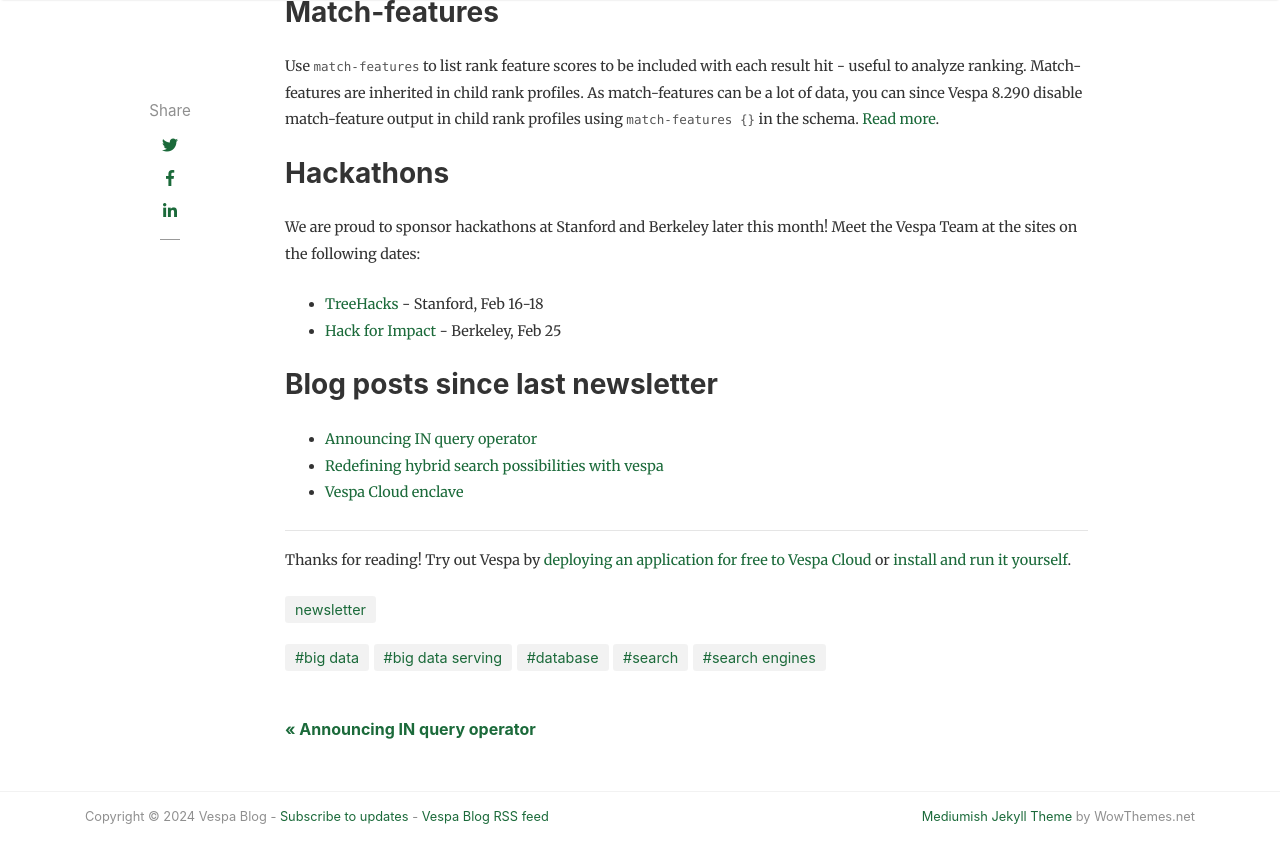
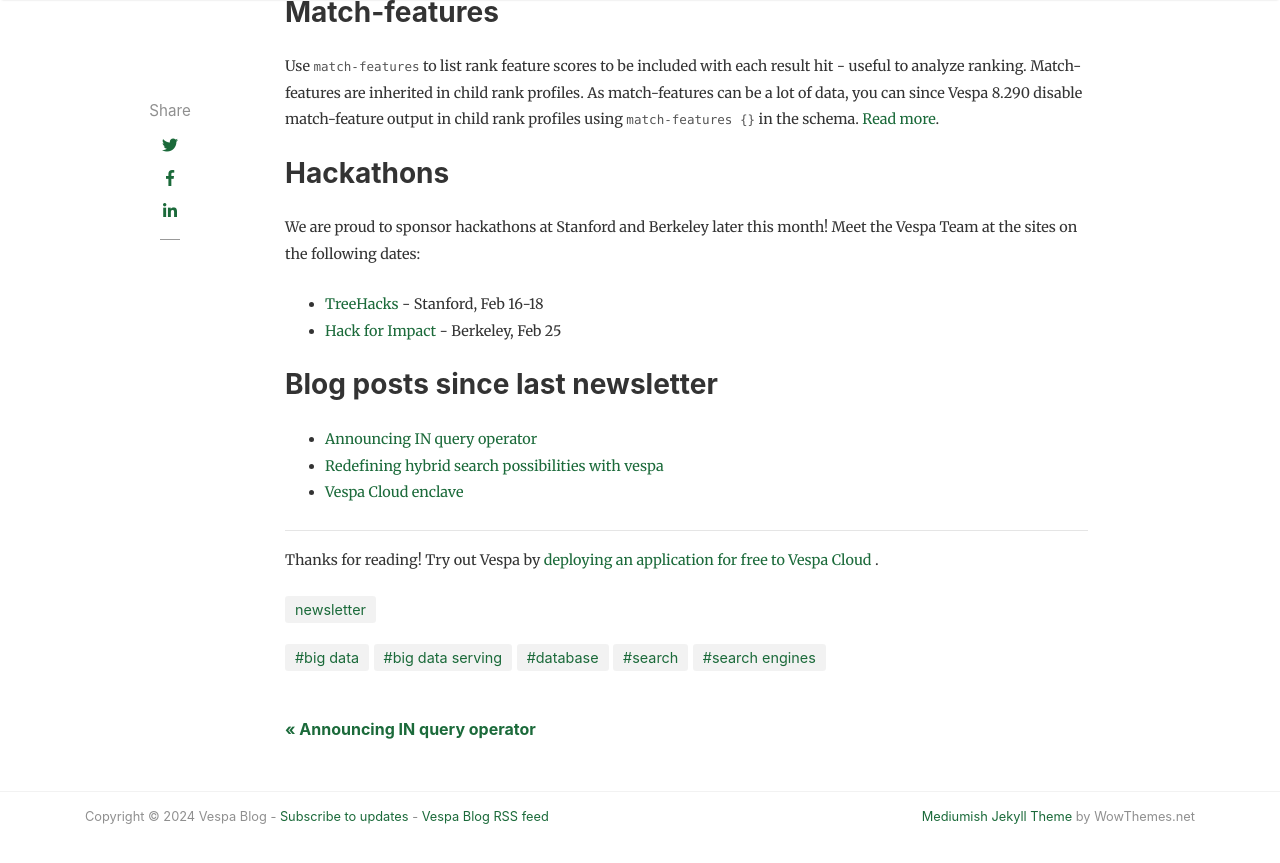
Before and after one commit to vespa-engine/blog, a Jekyll site: the page built from _posts/newsletter/2024-02-05-vespa-newsletter-february-2024.md, in a window 1280 px wide and 900 px high, scrolled down 2041 px. Shown: the top 863 px of the window. Built offline with Jekyll 4.4.1, drawn with Linux system fonts in a browser that asks for light colours; nearby versions of some CDN libraries; comment, search, counter and statistics services are not loaded.

Commit message:
Update _posts/newsletter/2024-02-05-vespa-newsletter-february-2024.md
Co-authored-by: Jon Bratseth <bratseth@vespa.ai>

```diff
--- a/_posts/newsletter/2024-02-05-vespa-newsletter-february-2024.md
+++ b/_posts/newsletter/2024-02-05-vespa-newsletter-february-2024.md
@@ -111,4 +111,4 @@
 
 Thanks for reading! Try out Vespa by
 [deploying an application for free to Vespa Cloud](https://cloud.vespa.ai/en/getting-started)
-or [install and run it yourself](https://docs.vespa.ai/en/vespa-quick-start.html).
+.
```
